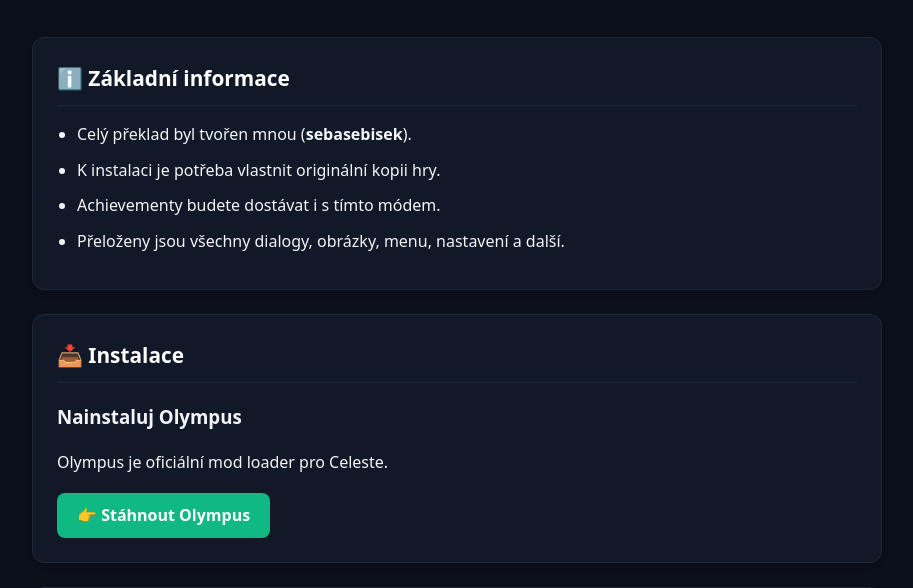
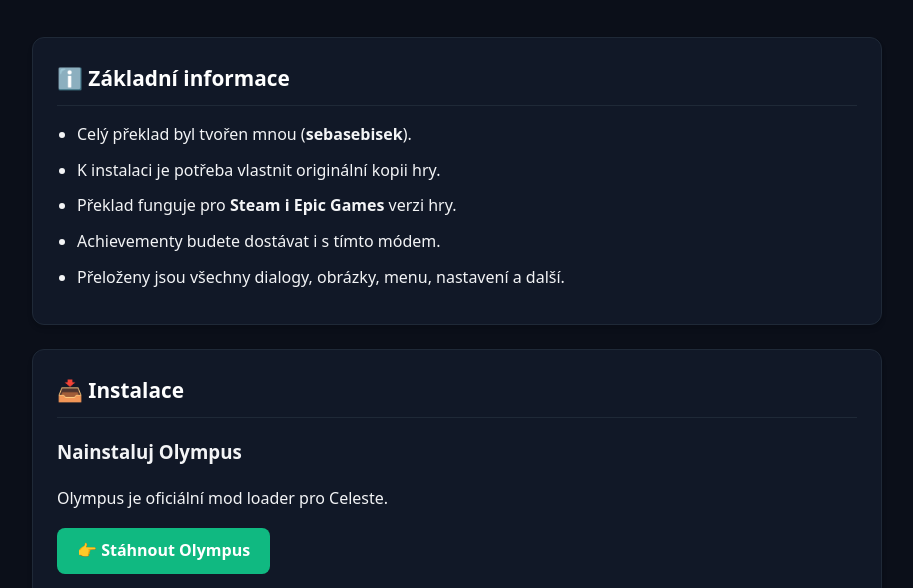
Before and after one commit to Sebasebisek/Celeste-Cestina-CZ-preklad, a plain HTML site: page index.html in a window 1280 px wide. Shown: the part 205-793 px from the top of the page, without its empty margins (183-1096 px from the left). Drawn offline with Linux system fonts and the light colour scheme.

Commit message:
Add compatibility note for Steam and Epic Games versions

```diff
--- a/index.html
+++ b/index.html
@@ -116,6 +116,7 @@
         <ul>
             <li>Celý překlad byl tvořen mnou (<strong>sebasebisek</strong>).</li>
             <li>K instalaci je potřeba vlastnit originální kopii hry.</li>
+            <li>Překlad funguje pro <strong>Steam i Epic Games</strong> verzi hry.</li>
             <li>Achievementy budete dostávat i s tímto módem.</li>
             <li>Přeloženy jsou všechny dialogy, obrázky, menu, nastavení a další.</li>
         </ul>
```
